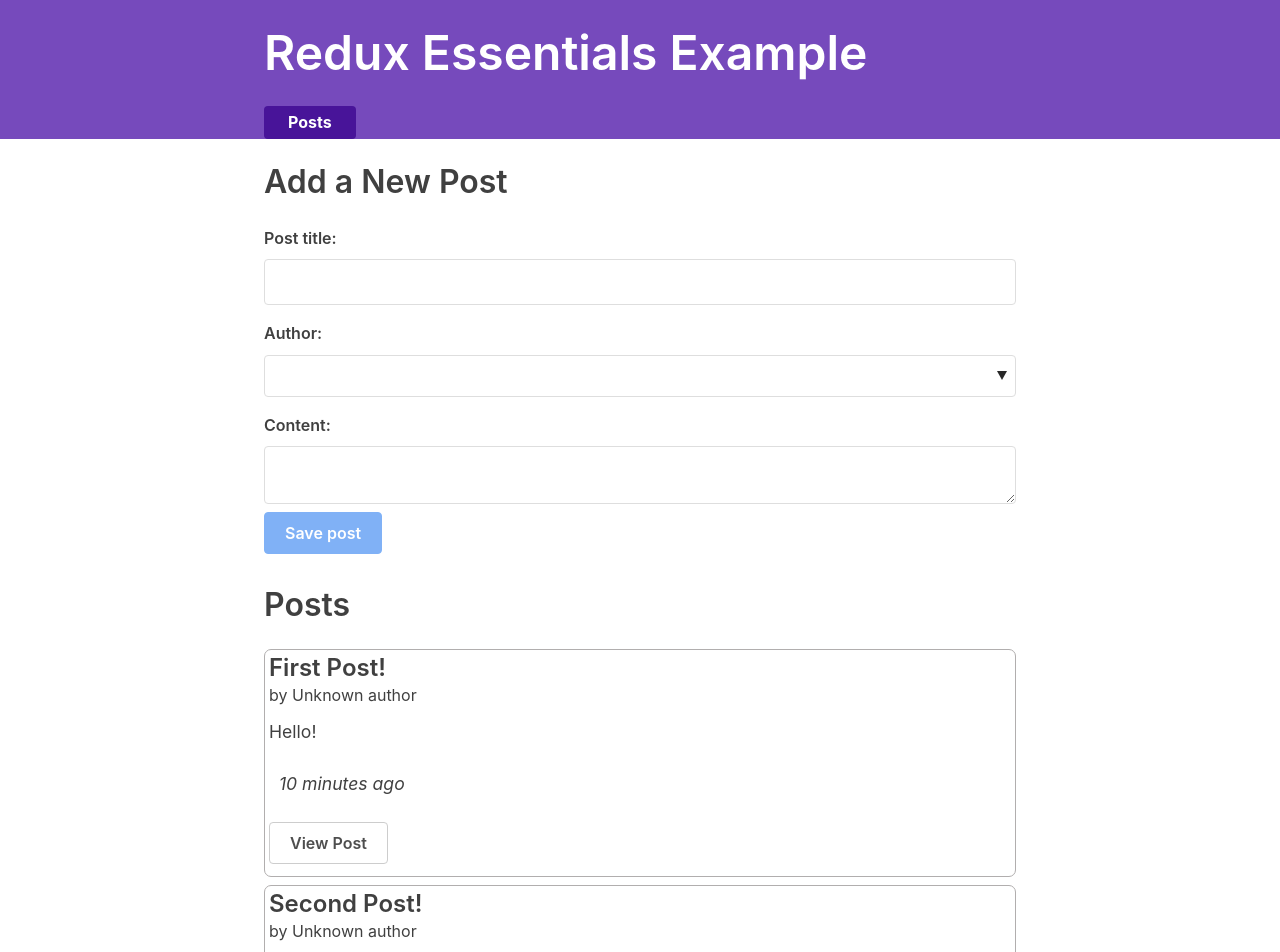
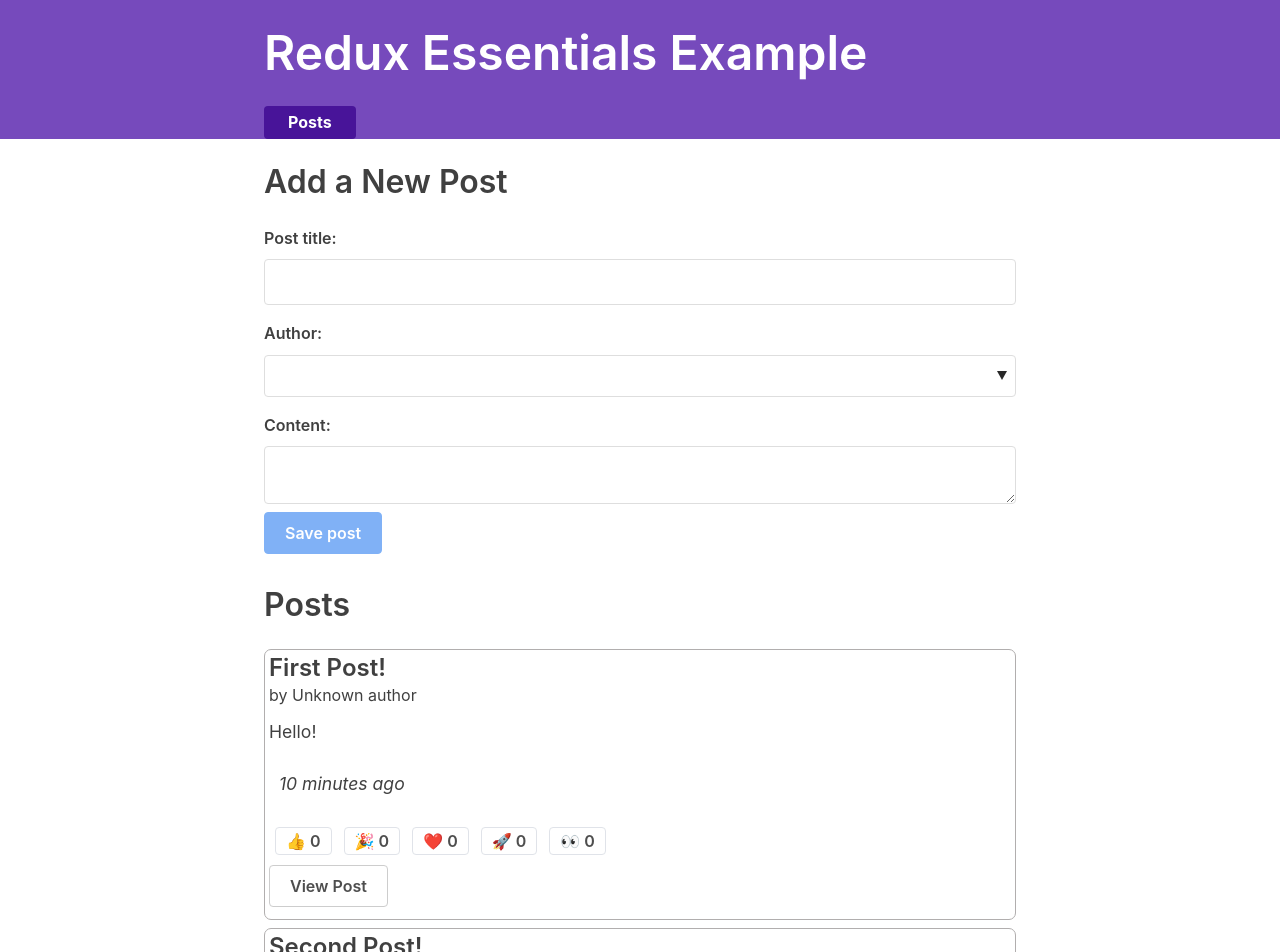
Before and after one commit to Nadyahopeeeee/posts, a React (Create React App) app: page / in a window 1280 px wide. Shown: the top 952 px of the page. Built offline with nearby package versions, Linux system fonts and the light colour scheme; what @mswjs/data, mock-socket, txtgen would draw is missing.

Commit message:
add reactions to posts

```diff
--- a/src/features/posts/PostList.js
+++ b/src/features/posts/PostList.js
@@ -1,10 +1,10 @@
 import React from 'react'
+import { Link } from 'react-router-dom'
 import { useSelector } from 'react-redux'
-// import { Link } from 'react-router-dom/cjs/react-router-dom.min'
-import { Link } from 'react-router-dom'
 
+import TimeAgo from './TimeAgo'
 import PostAuthor from './PostAuthor'
-import TimeAgo from './TimeAgo'
+import ReactionButtons from './ReactionButtons'
 
 const PostList = () => {
   const posts = useSelector((state) => state.posts)
@@ -19,6 +19,7 @@
       <PostAuthor userId={post.user} />
       <p className="post-content">{post.content.substring(0, 100)}</p>
       {post.date ? <TimeAgo timestamp={post.date} /> : ''}
+      <ReactionButtons post={post} />
       <Link to={`/posts/${post.id}`} className="button muted-button">
         View Post
       </Link>
--- /dev/null
+++ b/src/features/posts/ReactionButtons.js
@@ -0,0 +1,35 @@
+import React from 'react'
+import { useDispatch } from 'react-redux'
+
+import { reactionAdded } from './postSlice'
+
+const reactionEmoji = {
+  thumbsUp: '👍',
+  hooray: '🎉',
+  heart: '❤️',
+  rocket: '🚀',
+  eyes: '👀',
+}
+
+const ReactionButtons = ({ post }) => {
+  const dispatch = useDispatch()
+
+  const reactionButtons = Object.entries(reactionEmoji).map(([name, emoji]) => {
+    return (
+      <button
+        key={name}
+        type="button"
+        className="muted-button reaction-button"
+        onClick={() =>
+          dispatch(reactionAdded({ postId: post.id, reaction: name }))
+        }
+      >
+        {emoji} {post.reactions[name]}
+      </button>
+    )
+  })
+
+  return <div>{reactionButtons}</div>
+}
+
+export default ReactionButtons
--- a/src/features/posts/SinglePostPage.js
+++ b/src/features/posts/SinglePostPage.js
@@ -2,6 +2,7 @@
 import { useSelector } from 'react-redux'
 import { Link } from 'react-router-dom'
 
+import ReactionButtons from './ReactionButtons'
 import PostAuthor from './PostAuthor'
 import TimeAgo from './TimeAgo'
 
@@ -27,6 +28,7 @@
         <PostAuthor userId={post.user} />
         <p className="post-content">{post.content}</p>
         {post.date ? <TimeAgo timestamp={post.date} /> : ''}
+        <ReactionButtons post={post} />
         <Link to={`/editPost/${post.id}`} className="button">
           Edit Post
         </Link>
--- a/src/features/posts/postSlice.js
+++ b/src/features/posts/postSlice.js
@@ -7,12 +7,14 @@
     title: 'First Post!',
     content: 'Hello!',
     date: sub(new Date(), { minutes: 10 }).toISOString(),
+    reactions: { thumbsUp: 0, hooray: 0, heart: 0, rocket: 0, eyes: 0 },
   },
   {
     id: '2',
     title: 'Second Post!',
     content: 'More text',
     date: sub(new Date(), { minutes: 10 }).toISOString(),
+    reactions: { thumbsUp: 0, hooray: 0, heart: 0, rocket: 0, eyes: 0 },
   },
 ]
 
@@ -20,6 +22,13 @@
   name: 'posts',
   initialState,
   reducers: {
+    reactionAdded(state, action) {
+      const { postId, reaction } = action.payload
+      const existingPost = state.find((post) => post.id === postId)
+      if (existingPost) {
+        existingPost.reactions[reaction]++
+      }
+    },
     // postAdded(state, action) {
     //   state.push(action.payload)
     // },
@@ -27,7 +36,7 @@
       reducer(state, action) {
         state.push(action.payload)
       },
-      prepare(title, content, userId) {
+      prepare(title, content, userId, reactions) {
         return {
           payload: {
             id: nanoid(),
@@ -35,11 +44,11 @@
             title,
             content,
             user: userId,
+            reactions,
           },
         }
       },
     },
-
     postUpdated(state, action) {
       const { id, title, content, userId } = action.payload
       const exitingPost = state.find((post) => post.id === id)
@@ -52,6 +61,6 @@
   },
 })
 
-export const { postAdded, postUpdated } = postSlice.actions
+export const { postAdded, postUpdated, reactionAdded } = postSlice.actions
 
 export default postSlice.reducer
```
